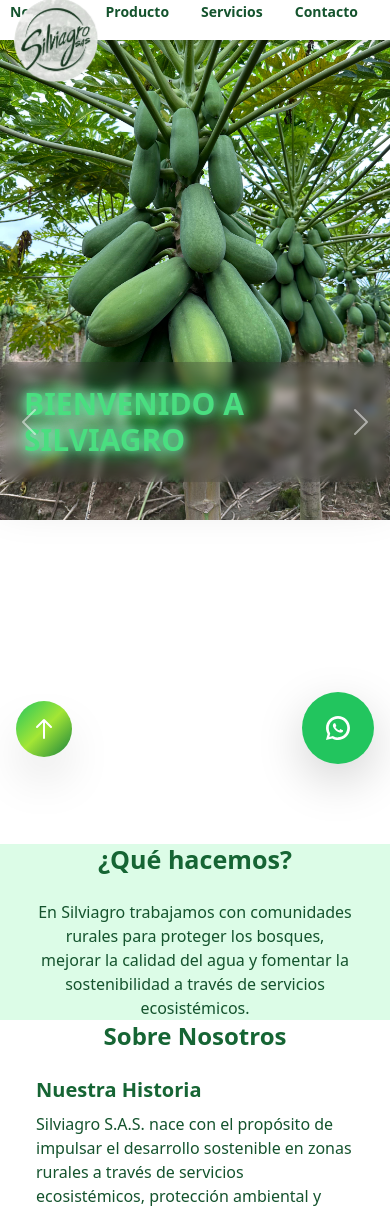
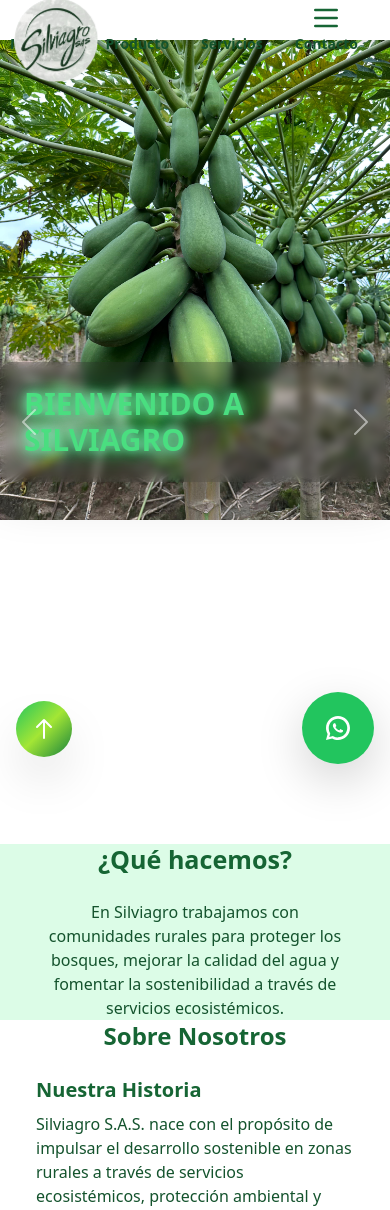
Before and after one commit to CICConsultorias/SILVIAGRO, a Django app: page / in a window 390 px wide. Shown: the top 1210 px of the page. Run offline with Django 5.2, Linux system fonts and the light colour scheme; some libraries are stand-ins or nearby versions.

Commit message:
Update inicio.html

```diff
--- a/templates/inicio.html
+++ b/templates/inicio.html
@@ -160,6 +160,14 @@
     <a href="#inicio">
       <img src="/media/galeria/logo.png" alt="Logo Silviagro" class="logo-floating animate__animated animate__pulse animate__infinite">
     </a>
+
+    <button id="menu-toggle" class="md:hidden text-green-800 focus:outline-none mr-4">
+      <svg class="w-8 h-8" fill="none" stroke="currentColor" viewBox="0 0 24 24">
+        <path stroke-linecap="round" stroke-linejoin="round" stroke-width="2"
+              d="M4 6h16M4 12h16M4 18h16"/>
+      </svg>
+    </button>
+
     <nav>
       <ul class="flex space-x-8 text-green-900 font-semibold text-sm">
         <li><a href="#inicio" class="hover:text-green-600">Inicio</a></li>
@@ -170,6 +178,18 @@
         <li><a href="#contacto" class="hover:text-green-600">Contacto</a></li>
       </ul>
     </nav>
+
+    <div id="menu" class="md:hidden absolute top-full right-0 bg-white shadow-md w-full z-40 hidden animate__animated">
+      <ul class="flex flex-col text-green-900 font-semibold text-sm p-4 space-y-2">
+        <li><a href="#inicio" class="hover:text-green-600">Inicio</a></li>
+        <li><a href="#quehacemos" class="hover:text-green-600">¿Qué hacemos?</a></li>
+        <li><a href="#nosotros" class="hover:text-green-600">Nosotros</a></li>
+        <li><a href="#productos" class="hover:text-green-600">Producto</a></li>
+        <li><a href="#servicios" class="hover:text-green-600">Servicios</a></li>
+        <li><a href="#contacto" class="hover:text-green-600">Contacto</a></li>
+      </ul>
+    </div>
+
   </header>
     <!-- SCRIPT PARA EFECTO SCROLL -->
     <script>
@@ -321,7 +341,7 @@
 </section>
 
 <section id="quehacemos" class="pt-32 -mt-32 px-4 sm:px-6 md:px-10 bg-green-100 scroll-mt-24">
-  <div class="container mx-auto" data-aos="fade-slide-up" data-aos-duration="800" data-aos-offset="200">
+  <div class="container mx-auto px-4 sm:px-6 lg:px-8" data-aos="fade-slide-up" data-aos-duration="800" data-aos-offset="200">
     <h2 class="text-2xl md:text-3xl font-bold mb-4 text-center text-green-800 animate__animated animate__pulse animate__infinite">¿Qué hacemos?</h2>
     <p class="text-base md:text-lg max-w-3xl mx-auto text-center text-green-900" data-aos="fade-slide-up" data-aos-delay="200">
       En Silviagro trabajamos con comunidades rurales para proteger los bosques, mejorar la calidad del agua y fomentar la sostenibilidad a través de servicios ecosistémicos.
@@ -358,13 +378,13 @@
 
 <!-- SECCIÓN DE PRODUCTOS MODIFICADA CON CARRUSEL -->
 <section id="productos" class="py-16 px-4 sm:px-6 md:px-10 bg-gradient-to-b from-lime-100 to-green-100 scroll-mt-24">
-  <div class="w-full px-4">
+  <div class="w-full px-4 sm:px-6 md:px-10">
     <div class="text-center mb-12 mt-8" data-aos="fade-down">
       <h2 class="text-3xl md:text-4xl font-bold text-green-800 mb-4">Nuestra Papaya Premium</h2>
       <div class="w-20 h-1 bg-green-600 mx-auto"></div>
     </div>
 
-    <div class="grid md:grid-cols-2 gap-10 items-center">
+    <div class="grid grid-cols-1 md:grid-cols-2 gap-10 items-center">
       <!-- Columna izquierda: Carrusel de imágenes - Modificado para mejor centrado -->
       <div class="relative flex justify-center" data-aos="fade-right"> <!-- Añadido flex justify-center -->
         <div id="papayaCarousel" class="carousel slide rounded-2xl shadow-xl overflow-hidden w-full max-w-md" data-bs-ride="carousel" data-bs-interval="3000">
@@ -449,7 +469,7 @@
 </section>
 
 <section id="servicios" class="py-10 px-4 sm:px-6 md:px-10 bg-green-50 scroll-mt-28">
-  <div class="container mx-auto">
+  <div class="container mx-auto px-4 sm:px-6 lg:px-8">
     <h2 class="text-2xl md:text-3xl font-bold text-center text-green-800 mb-8 md:mb-10" data-aos="fade-slide-up">Nuestros Servicios</h2>
 
     <!-- Contenedor general con 2 columnas en pantallas grandes -->
@@ -499,8 +519,8 @@
   </div>
 </section>
 
-<section id="contacto" class="pt-20 pb-16 px-4 sm:px-6 md:px-10 bg-green-950 text-white">
-  <div class="container mx-auto">
+<section id="contacto" class="pt-20 pb-16 px-4 sm:px-6 md:px-10 bg-green-950 text-white scroll-mt-24">
+  <div class="container mx-auto px-4 sm:px-6 lg:px-8">
     <h2 class="text-2xl md:text-3xl font-bold mb-10 md:mb-14 text-center" data-aos="fade-slide-down">Contáctanos</h2>
     <div class="grid grid-cols-1 lg:grid-cols-3 gap-8 md:gap-12 lg:gap-16 max-w-6xl mx-auto">
       <!-- Columna izquierda: Información de contacto -->
```
